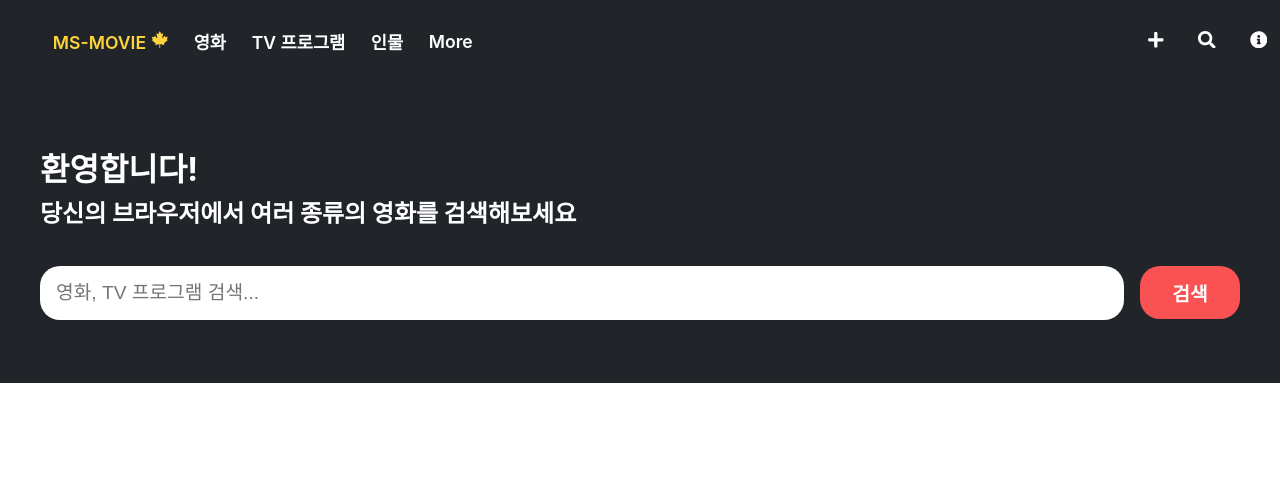
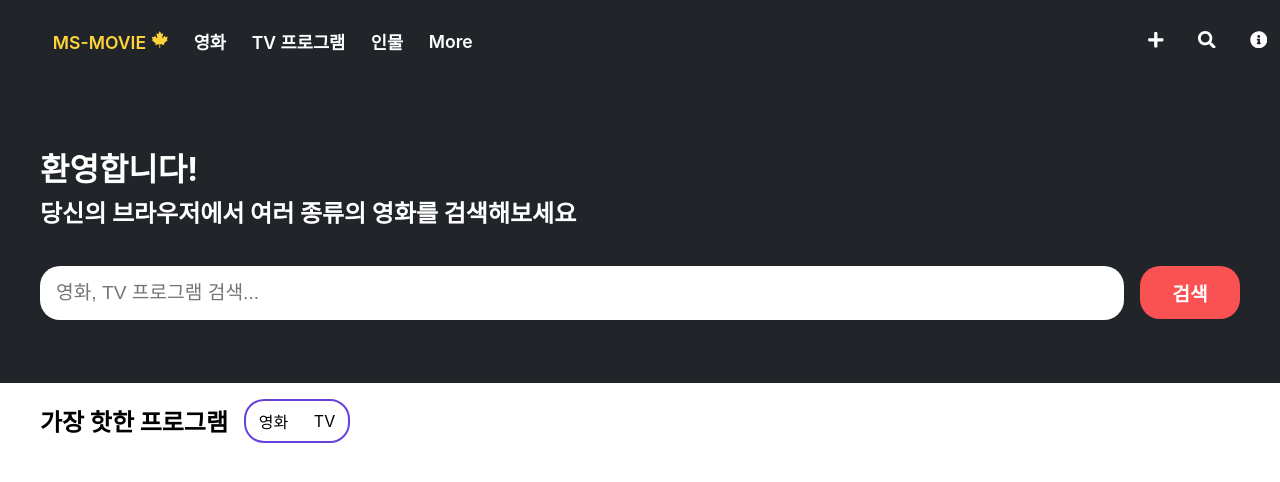
Before and after one commit to Minseok-Park/Movie-App, a React (Create React App) app: page / in a window 1280 px wide. Shown: the top 482 px of the page. Built offline with nearby package versions, Linux system fonts and the light colour scheme.

Commit message:
movieList component 생성 & TMDB API 가져오기

```diff
--- a/package.json
+++ b/package.json
@@ -6,6 +6,7 @@
     "@testing-library/jest-dom": "^5.11.4",
     "@testing-library/react": "^11.1.0",
     "@testing-library/user-event": "^12.1.10",
+    "axios": "^0.24.0",
     "react": "^17.0.2",
     "react-dom": "^17.0.2",
     "react-icons": "^4.3.1",
--- a/src/app.jsx
+++ b/src/app.jsx
@@ -1,6 +1,7 @@
 import React from "react";
 import styles from "./app.module.css";
 import Header from "./components/header/header";
+import MovieList from "./components/movidList/movieList";
 import MovieScreen from "./components/movieScreen/movieScreen";
 
 function App() {
@@ -9,6 +10,7 @@ function App() {
       <Header />
       <div className={styles.container}>
         <MovieScreen />
+        <MovieList />
       </div>
     </div>
   );
--- /dev/null
+++ b/src/components/movidList/movieList.jsx
@@ -0,0 +1,18 @@
+import React from "react";
+import styles from "./movieList.module.css";
+
+const MovieList = (props) => {
+  return (
+    <section className={styles.section}>
+      <div className={styles.container}>
+        <h1>가장 핫한 프로그램</h1>
+        <ul className={styles.menu}>
+          <li>영화</li>
+          <li>TV</li>
+        </ul>
+      </div>
+    </section>
+  );
+};
+
+export default MovieList;
--- /dev/null
+++ b/src/components/movidList/movieList.module.css
@@ -0,0 +1,31 @@
+.section {
+  width: 100%;
+  display: flex;
+  flex-wrap: wrap;
+  justify-content: center;
+}
+.container {
+  width: 1300px;
+  margin: 0 auto;
+  padding-left: 2.5rem;
+  padding-right: 2.5rem;
+  display: flex;
+  align-items: center;
+}
+.menu {
+  display: flex;
+  padding: 0;
+  border: 2px solid #6741d9;
+  border-radius: 20px;
+  justify-content: center;
+  align-items: center;
+  margin-left: 1rem;
+}
+.menu li {
+  padding: 0.5rem 0.8rem;
+  font-size: 1rem;
+  cursor: pointer;
+}
+.menu li:hover {
+  color: red;
+}
--- a/src/components/movieScreen/movieScreen.jsx
+++ b/src/components/movieScreen/movieScreen.jsx
@@ -5,8 +5,10 @@ const MovieScreen = (props) => {
   return (
     <section className={styles.section}>
       <div className={styles.screen}>
-        <h1>환영합니다!</h1>
-        <h2>당신의 브라우저에서 여러 종류의 영화를 검색해보세요</h2>
+        <h1 className={styles.title}>환영합니다!</h1>
+        <h2 className={styles.text}>
+          당신의 브라우저에서 여러 종류의 영화를 검색해보세요
+        </h2>
         <form className={styles.searchForm}>
           <input
             type="text"
--- a/src/components/movieScreen/movieScreen.module.css
+++ b/src/components/movieScreen/movieScreen.module.css
@@ -1,13 +1,13 @@
-h1,
-h2 {
+.title,
+.text {
   color: #fff;
   margin: 0;
 }
-h1 {
+.title {
   font-size: 2rem;
   line-height: 3rem;
 }
-h2 {
+.text {
   font-size: 1.5rem;
   line-height: 2.5rem;
 }
--- a/src/index.css
+++ b/src/index.css
@@ -14,3 +14,7 @@ code {
 * {
   box-sizing: border-box;
 }
+ul,
+li {
+  list-style: none;
+}
```
Also changed, not shown: 2 other files (tests, documents, lock files or other folders).
